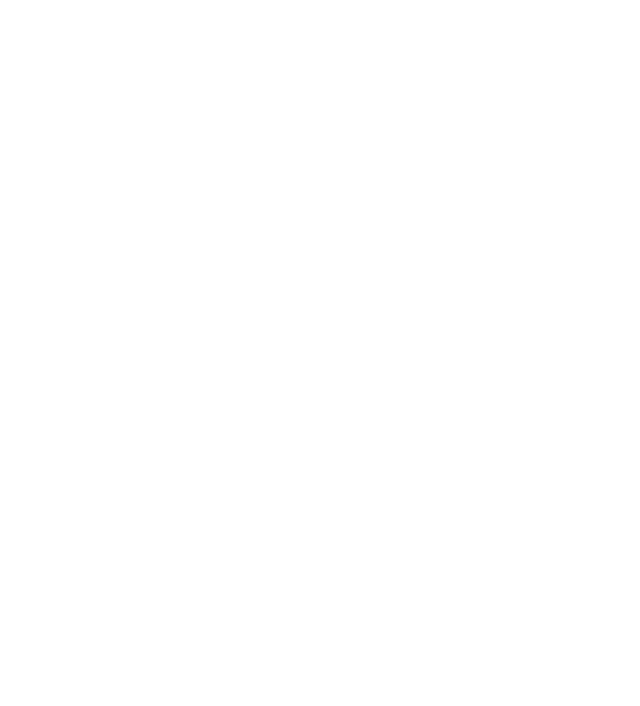
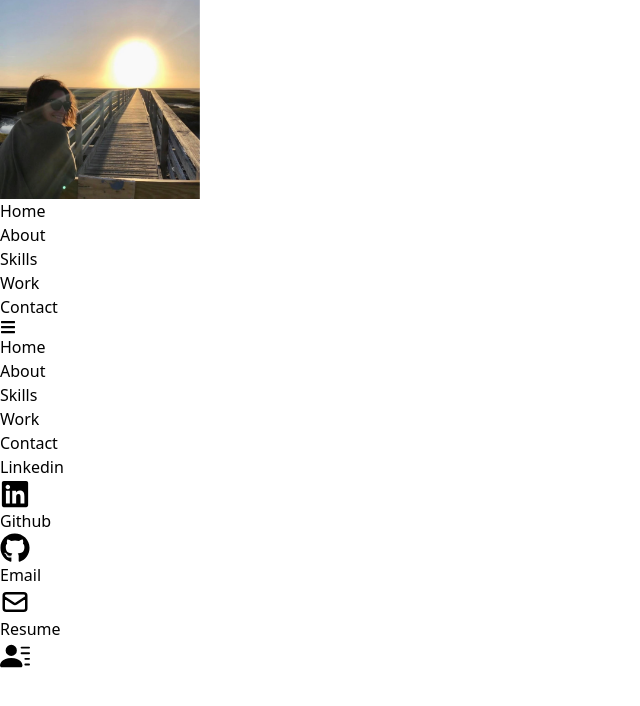
Before and after one commit to abethel912/new_portfolio, a React (Create React App) app: page / in a window 1280 px wide. Shown: the top 706 px of the page, without its empty margins (0-640 px from the left). Built offline with nearby package versions, Linux system fonts and the light colour scheme.

Commit message:
Navbar component complete

```diff
--- a/package.json
+++ b/package.json
@@ -8,7 +8,9 @@
     "@testing-library/user-event": "^13.5.0",
     "react": "^18.2.0",
     "react-dom": "^18.2.0",
+    "react-icons": "^4.8.0",
     "react-scripts": "5.0.1",
+    "react-scroll": "^1.8.9",
     "web-vitals": "^2.1.4"
   },
   "scripts": {
--- a/src/App.js
+++ b/src/App.js
@@ -1,8 +1,9 @@
+import Navbar from "./components/Navbar";
 
 function App() {
   return (
-    <div className="App">
-
+    <div>
+     <Navbar/>
     </div>
   );
 }
--- /dev/null
+++ b/src/components/Navbar.jsx
@@ -0,0 +1,139 @@
+import React, { useState } from 'react';
+import {
+  FaBars,
+  FaTimes,
+  FaGithub,
+  FaLinkedin,
+  FaFacebook,
+  FaLinkedinIn,
+} from 'react-icons/fa';
+import { HiOutlineMail } from 'react-icons/hi';
+import { BsFillPersonLinesFill } from 'react-icons/bs';
+import Logo from '../assets/sunset.png';
+import { Link } from 'react-scroll';
+
+const Navbar = () => {
+  const [nav, setNav] = useState(false);
+  const handleClick = () => setNav(!nav);
+
+  return (
+    <div className='fixed w-full h-[80px] flex justify-between items-center px-4 bg-[#0a192f] text-gray-300'>
+      <div>
+        <img src={Logo} alt='Logo Image' style={{ width: '200px' }} />
+      </div>
+
+      {/* menu */}
+      <ul className='hidden md:flex'>
+        <li>
+          <Link to='home' smooth={true} duration={500}>
+            Home
+          </Link>
+        </li>
+        <li>
+          <Link to='about' smooth={true} duration={500}>
+            About
+          </Link>
+        </li>
+        <li>
+          <Link to='skills' smooth={true} duration={500}>
+            Skills
+          </Link>
+        </li>
+        <li>
+          <Link to='work' smooth={true} duration={500}>
+            Work
+          </Link>
+        </li>
+        <li>
+          <Link to='contact' smooth={true} duration={500}>
+            Contact
+          </Link>
+        </li>
+      </ul>
+
+      {/* Hamburger */}
+      <div onClick={handleClick} className='md:hidden z-10'>
+        {!nav ? <FaBars /> : <FaTimes />}
+      </div>
+
+      {/* Mobile menu */}
+      <ul
+        className={
+          !nav
+            ? 'hidden'
+            : 'absolute top-0 left-0 w-full h-screen bg-[#0a192f] flex flex-col justify-center items-center'
+        }
+      >
+        <li className='py-6 text-4xl'>
+          <Link onClick={handleClick} to='home' smooth={true} duration={500}>
+            Home
+          </Link>
+        </li>
+        <li className='py-6 text-4xl'>
+          {' '}
+          <Link onClick={handleClick} to='about' smooth={true} duration={500}>
+            About
+          </Link>
+        </li>
+        <li className='py-6 text-4xl'>
+          {' '}
+          <Link onClick={handleClick} to='skills' smooth={true} duration={500}>
+            Skills
+          </Link>
+        </li>
+        <li className='py-6 text-4xl'>
+          {' '}
+          <Link onClick={handleClick} to='work' smooth={true} duration={500}>
+            Work
+          </Link>
+        </li>
+        <li className='py-6 text-4xl'>
+          {' '}
+          <Link onClick={handleClick} to='contact' smooth={true} duration={500}>
+            Contact
+          </Link>
+        </li>
+      </ul>
+
+      {/* Social icons */}
+      <div className='hidden lg:flex fixed flex-col top-[35%] left-0'>
+        <ul>
+          <li className='w-[160px] h-[60px] flex justify-between items-center ml-[-100px] hover:ml-[-10px] duration-300 bg-blue-600'>
+            <a
+              className='flex justify-between items-center w-full text-gray-300'
+              href='/'
+            >
+              Linkedin <FaLinkedin size={30} />
+            </a>
+          </li>
+          <li className='w-[160px] h-[60px] flex justify-between items-center ml-[-100px] hover:ml-[-10px] duration-300 bg-[#333333]'>
+            <a
+              className='flex justify-between items-center w-full text-gray-300'
+              href='/'
+            >
+              Github <FaGithub size={30} />
+            </a>
+          </li>
+          <li className='w-[160px] h-[60px] flex justify-between items-center ml-[-100px] hover:ml-[-10px] duration-300 bg-[#6fc2b0]'>
+            <a
+              className='flex justify-between items-center w-full text-gray-300'
+              href='/'
+            >
+              Email <HiOutlineMail size={30} />
+            </a>
+          </li>
+          <li className='w-[160px] h-[60px] flex justify-between items-center ml-[-100px] hover:ml-[-10px] duration-300 bg-[#565f69]'>
+            <a
+              className='flex justify-between items-center w-full text-gray-300'
+              href='/'
+            >
+              Resume <BsFillPersonLinesFill size={30} />
+            </a>
+          </li>
+        </ul>
+      </div>
+    </div>
+  );
+};
+
+export default Navbar;
```
Also changed, not shown: src/assets/sunset.png (added), 1 other file (tests, documents, lock files or other folders).
